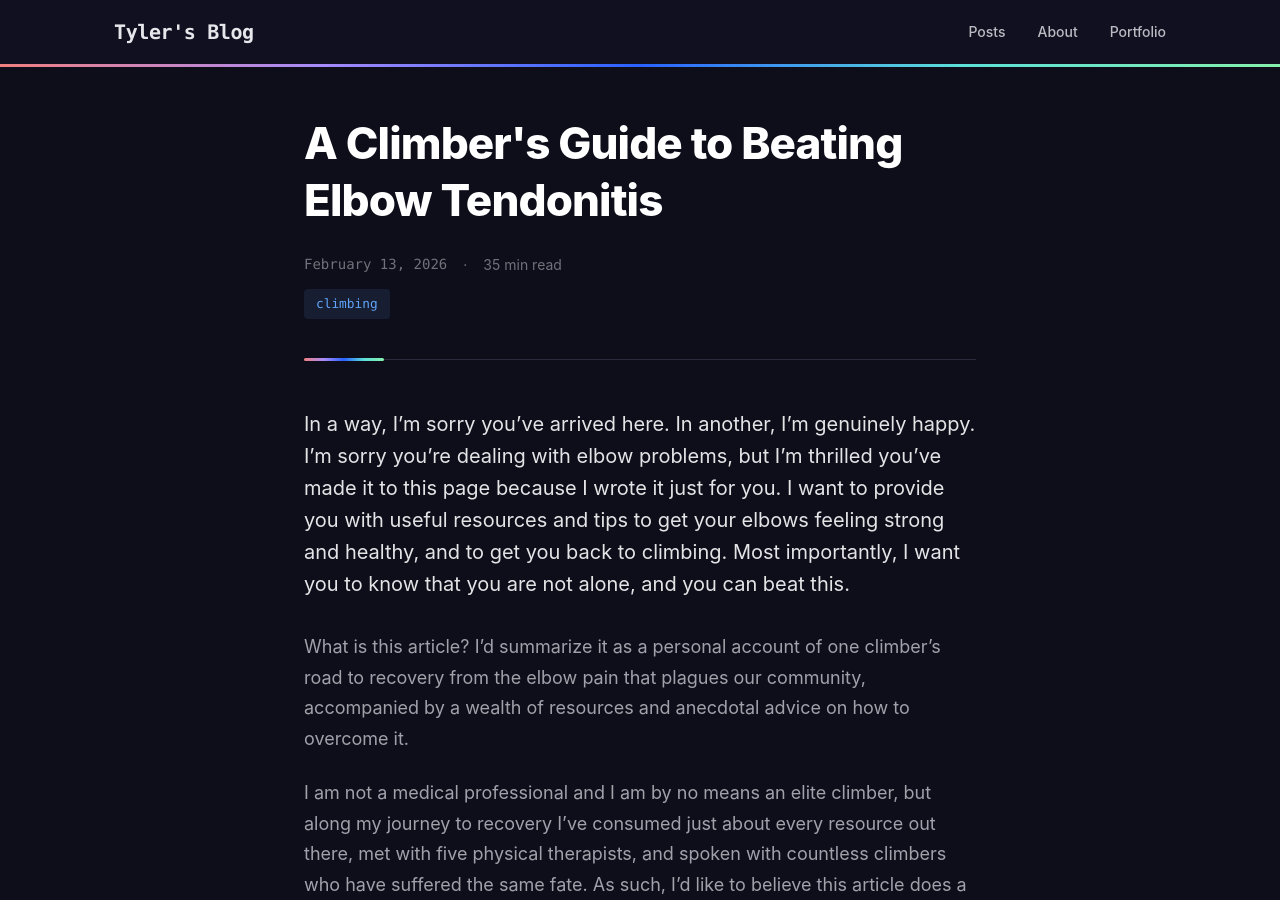
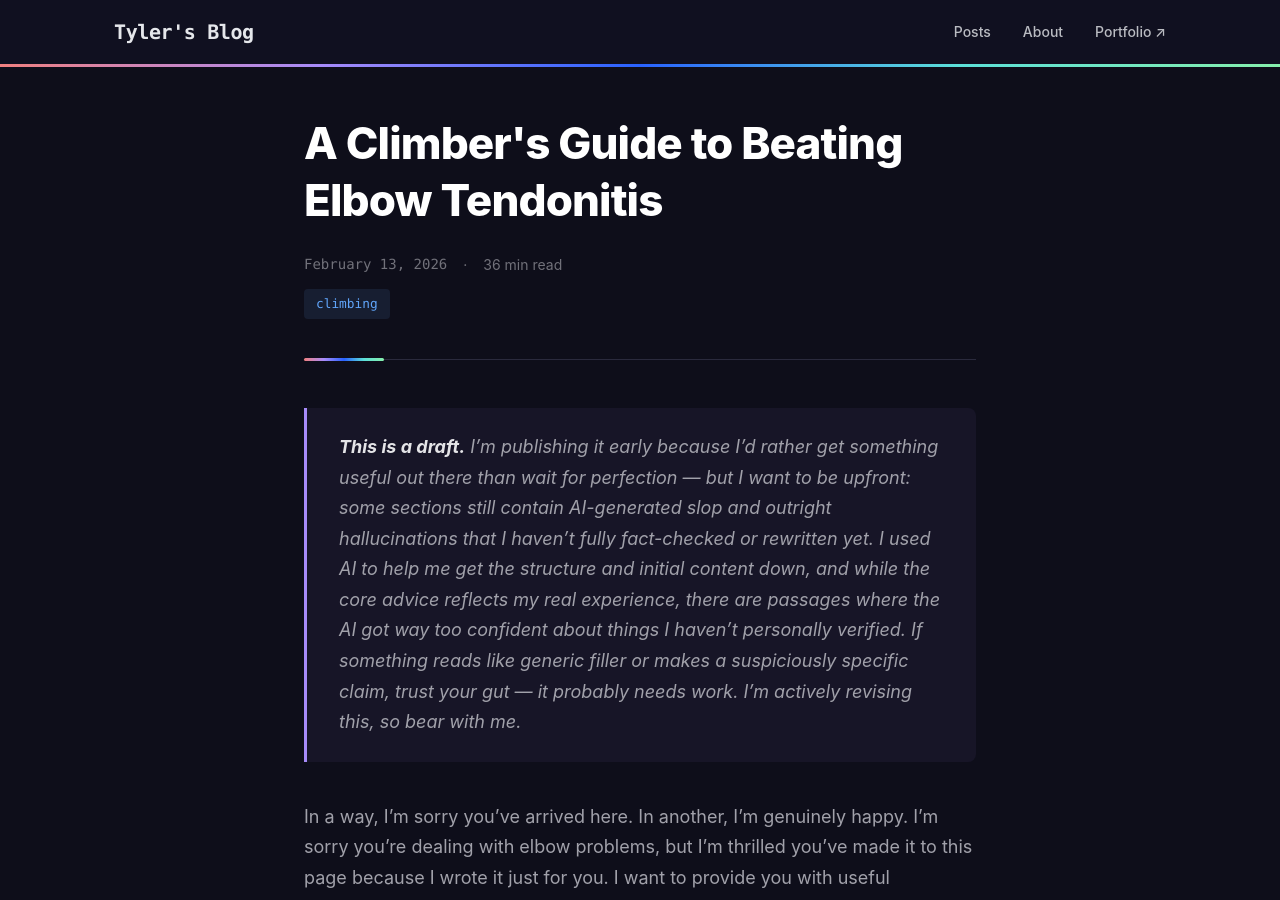
Before and after one commit to tylerganter/blog, a Jekyll site: the page built from _posts/2026-02-13-climbers-guide-to-beating-elbow-tendonitis.md, in a window 1280 px wide and 900 px high. Built offline with Jekyll 4.4.1, drawn with Linux system fonts in a browser that asks for light colours; part of the change alters nothing that is shown.

Commit message:
Add uv support, pypi firewall rule, and blog refinements
- Install uv in devcontainer for Python package management
- Allow pypi.org in firewall for package downloads
- Add arrow icon to Portfolio nav link
- Add draft disclaimer to elbow tendonitis post
- Gitignore draft working directories

Co-Authored-By: Claude Opus 4.6 <noreply@anthropic.com>

```diff
--- a/_includes/header.html
+++ b/_includes/header.html
@@ -8,7 +8,7 @@
       <div class="nav-links">
         <a href="{{ '/' | relative_url }}">Posts</a>
         <a href="{{ '/about/' | relative_url }}">About</a>
-        <a href="https://tylerganter.com" target="_blank" rel="noopener">Portfolio</a>
+        <a href="https://tylerganter.com" target="_blank" rel="noopener">Portfolio &#x2197;</a>
       </div>
     </div>
   </nav>
--- a/_posts/2026-02-13-climbers-guide-to-beating-elbow-tendonitis.md
+++ b/_posts/2026-02-13-climbers-guide-to-beating-elbow-tendonitis.md
@@ -3,6 +3,8 @@ title: "A Climber's Guide to Beating Elbow Tendonitis"
 date: 2026-02-13
 tags: [climbing]
 ---
+
+> **This is a draft.** I'm publishing it early because I'd rather get something useful out there than wait for perfection — but I want to be upfront: some sections still contain AI-generated slop and outright hallucinations that I haven't fully fact-checked or rewritten yet. I used AI to help me get the structure and initial content down, and while the core advice reflects my real experience, there are passages where the AI got way too confident about things I haven't personally verified. If something reads like generic filler or makes a suspiciously specific claim, trust your gut — it probably needs work. I'm actively revising this, so bear with me.
 
 In a way, I'm sorry you've arrived here. In another, I'm genuinely happy. I'm sorry you're dealing with elbow problems, but I'm thrilled you've made it to this page because I wrote it just for you. I want to provide you with useful resources and tips to get your elbows feeling strong and healthy, and to get you back to climbing. Most importantly, I want you to know that you are not alone, and you can beat this.
 
```
Also changed, not shown: 3 other files.
